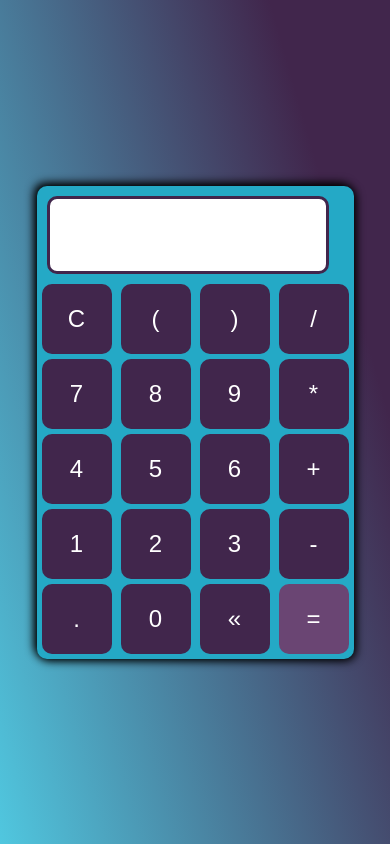
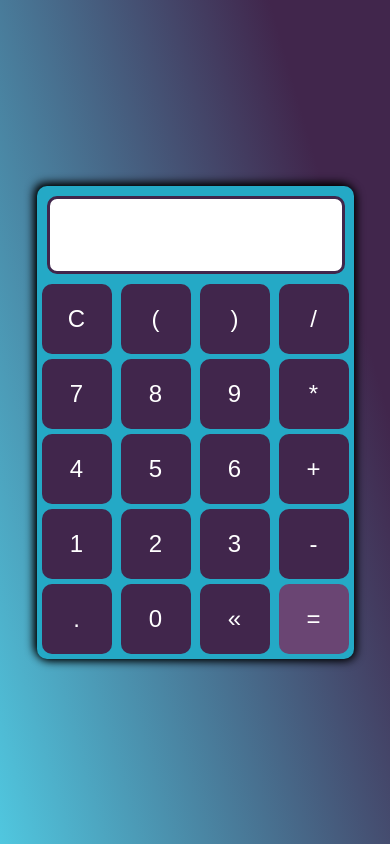
Before and after one commit to thiagolemosdev/calculadora, a plain HTML site: page index.html in a window 390 px wide. Drawn offline with Linux system fonts and the light colour scheme.

Commit message:
Correção responsivo

```diff
--- a/css/index.css
+++ b/css/index.css
@@ -91,7 +91,7 @@ div.calculadora button.btn-eq {
   }
 
   input {
-    width: 86%;
+    width: 91%;
     font-size: 20px;
   }
 }
```
Also changed, not shown: 1 other file.
